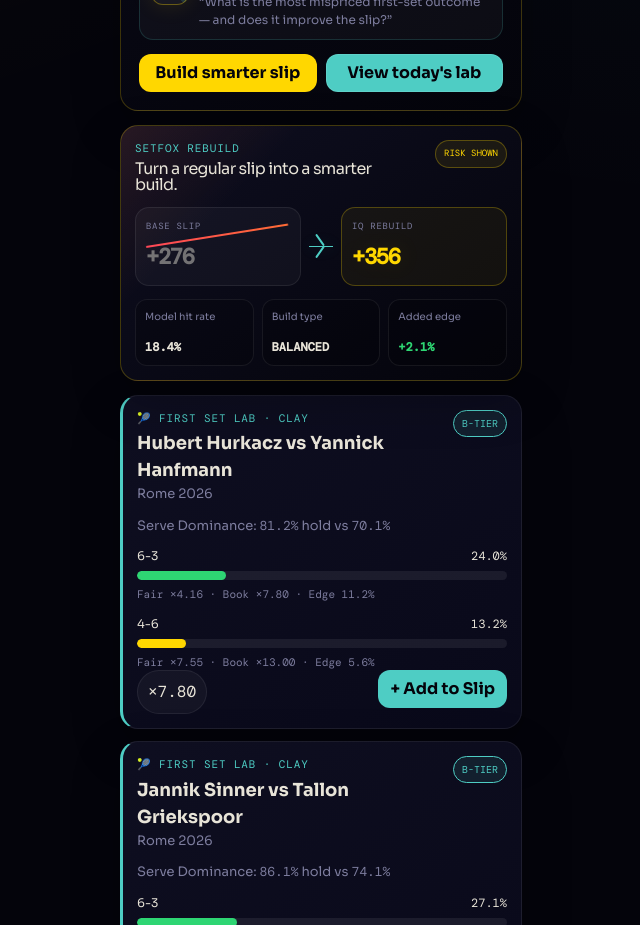
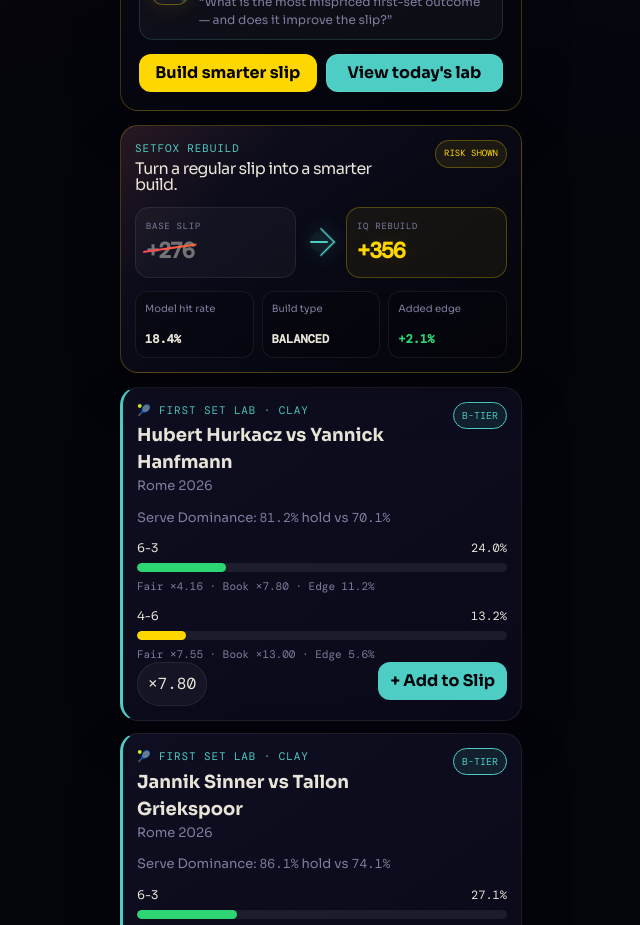
Before and after one commit to youssefalw2001/Slipiq-Mini-App, a React (Vite) app: page / in a window 1280 px wide. Shown: the part 980-1905 px from the top of the page, without its empty margins (319-959 px from the left). Built offline with nearby package versions, Linux system fonts and the light colour scheme.

Commit message:
Fix IQ Rebuild slash and arrow alignment

```diff
--- a/src/iq-rebuild.css
+++ b/src/iq-rebuild.css
@@ -57,13 +57,14 @@
 
 .odds-transform {
   display: grid;
-  grid-template-columns: 1fr auto 1fr;
+  grid-template-columns: minmax(0, 1fr) 34px minmax(0, 1fr);
   gap: 8px;
   align-items: center;
 }
 
 .odds-side {
   position: relative;
+  min-width: 0;
   border: 1px solid rgba(255, 255, 255, 0.08);
   border-radius: 14px;
   padding: 12px 10px;
@@ -79,8 +80,10 @@
 }
 
 .odds-side strong {
-  display: block;
+  position: relative;
+  display: inline-block;
   font-size: 25px;
+  line-height: 1;
   letter-spacing: -0.06em;
 }
 
@@ -90,15 +93,15 @@
 
 .odds-base strong::after {
   position: absolute;
-  right: 10px;
-  left: 10px;
-  top: 50%;
+  left: -3px;
+  right: -3px;
+  top: 52%;
   height: 2px;
   border-radius: 999px;
   content: '';
   background: linear-gradient(90deg, var(--accent-red), var(--accent-orange));
-  transform: rotate(-9deg) scaleX(0);
-  transform-origin: left;
+  transform: rotate(-8deg) scaleX(0);
+  transform-origin: left center;
   animation: slashBase 2.4s ease-in-out infinite;
 }
 
@@ -115,39 +118,44 @@
 
 .rebuild-arrow {
   position: relative;
-  width: 24px;
-  height: 30px;
+  display: grid;
+  place-items: center;
+  width: 34px;
+  height: 38px;
 }
 
-.rebuild-arrow::before,
+.rebuild-arrow::before {
+  position: absolute;
+  width: 26px;
+  height: 26px;
+  border-top: 2px solid var(--accent-teal);
+  border-right: 2px solid var(--accent-teal);
+  content: '';
+  opacity: 0.9;
+  transform: rotate(45deg) scale(0.72);
+  transform-origin: center;
+  filter: drop-shadow(0 0 10px rgba(78, 205, 196, 0.32));
+  animation: arrowPulse 2.4s ease-in-out infinite;
+}
+
 .rebuild-arrow::after {
   position: absolute;
-  left: 10px;
-  width: 2px;
-  height: 14px;
+  width: 18px;
+  height: 2px;
   border-radius: 999px;
   content: '';
   background: var(--accent-teal);
-}
-
-.rebuild-arrow::before {
-  top: 2px;
-  transform: rotate(-35deg);
-}
-
-.rebuild-arrow::after {
-  bottom: 2px;
-  transform: rotate(35deg);
+  box-shadow: 0 0 14px rgba(78, 205, 196, 0.38);
+  transform: translateX(-2px);
 }
 
 .rebuild-arrow span {
   position: absolute;
-  top: 50%;
-  left: 0;
-  width: 24px;
-  height: 1px;
-  background: var(--accent-teal);
-  box-shadow: 0 0 14px rgba(78, 205, 196, 0.38);
+  width: 22px;
+  height: 22px;
+  border-radius: 999px;
+  background: rgba(78, 205, 196, 0.08);
+  box-shadow: 0 0 22px rgba(78, 205, 196, 0.12);
 }
 
 .rebuild-stats {
@@ -201,11 +209,16 @@
 }
 
 @keyframes slashBase {
-  0%, 25% { transform: rotate(-9deg) scaleX(0); opacity: 0; }
-  40%, 100% { transform: rotate(-9deg) scaleX(1); opacity: 1; }
+  0%, 25% { transform: rotate(-8deg) scaleX(0); opacity: 0; }
+  40%, 100% { transform: rotate(-8deg) scaleX(1); opacity: 1; }
 }
 
 @keyframes oddsLock {
   0%, 35% { opacity: 0.45; transform: translateY(1px); }
   48%, 100% { opacity: 1; transform: translateY(0); }
 }
+
+@keyframes arrowPulse {
+  0%, 100% { opacity: 0.72; transform: rotate(45deg) scale(0.68); }
+  50% { opacity: 1; transform: rotate(45deg) scale(0.78); }
+}
```
